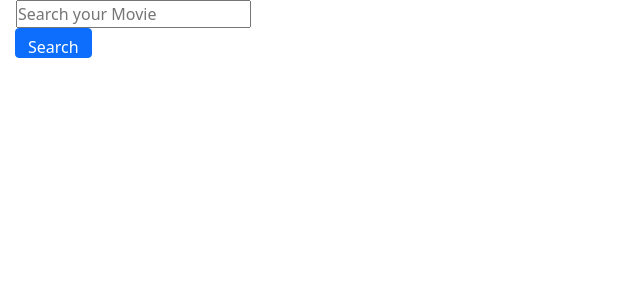
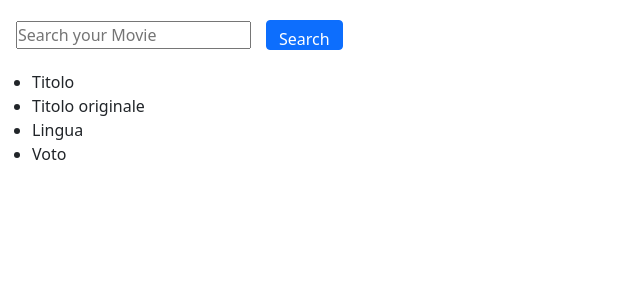
Before and after one commit to artemisia000/https---github.com-artemisia000-vue-boolflix, a Vue app: page / in a window 1280 px wide. Shown: the top 300 px of the page, without its empty margins (0-640 px from the left). Built offline with nearby package versions, Linux system fonts and the light colour scheme; no server answers.

Commit message:
computed ed emit

```diff
--- a/src/App.vue
+++ b/src/App.vue
@@ -1,6 +1,6 @@
 <template>
   <div id="app">
-    <Header />
+    <Header  @newMovie="searchChar"/>
 
     <Main />
 
@@ -10,6 +10,7 @@
 <script>
 import Header from '@/components/Header.vue';
 import Main from '@/components/Main.vue';
+import axios from 'axios';
 
 
 export default {
@@ -17,8 +18,65 @@ export default {
   components: {
     Header,
     Main,
-  }
-}
+  },
+
+ data(){
+    return{
+        listMovie: [],
+        searchText: '',
+    };
+},
+
+computed: {
+  filterChar(){
+    console.log('computed');
+
+    if(this.searchText === ''){
+      return this.listMovie;
+
+    }
+    return  this.listMovie.filter(item => {
+      return item.results.title.tolowerCase().includes(this.searchText.tolowerCase())
+    });
+
+  },
+},
+
+created(){
+    this.getMovie();
+
+},
+
+methods: {
+    getMovie(){
+
+    axios
+        .get('https://api.themoviedb.org/3/search/movie', {
+
+          params: {
+            api_key: '01761d48304ba79f4b1135eba2934ae8',
+            query: 'Wes Anderson',
+          },
+        })
+        .then(result => {
+            console.log(result.data);
+            this.listMovie = result.data;
+        })
+        .catch(error => console.log(error));
+    },
+
+    searchChar(text){
+      console.log(text);
+      this.searchText = text;
+
+    },
+  },
+
+};
+
+
+
+
 </script>
 
 <style lang="scss">
--- /dev/null
+++ b/src/components/Card.vue
@@ -0,0 +1,25 @@
+<template>
+<div class="list">
+    <ul>
+        <li>Titolo</li>
+        <li>Titolo originale</li>
+        <li>Lingua</li>
+        <li>Voto</li>
+    </ul>
+
+</div>
+
+
+</template>
+
+<script>
+export default {
+    name: 'Card',
+
+
+}
+</script>
+
+<style>
+
+</style>
--- a/src/components/Header.vue
+++ b/src/components/Header.vue
@@ -1,23 +1,23 @@
 <template>
-<header>
+<header  class="d-flex align-items-center">
 
-    <form>
+    <form >
         <input type="text"
                class="control ms-3"
                placeholder="Search your Movie"
+               v-model.trim="searchMovie"
+               @keyup.enter="$emit('newMovie', searchMovie)"
 
         >
     </form>
 
     <button class="btn btn-primary "
-
+            type="submit"
+            @click.prevent="$emit('newMovie', searchMovie)"
     >
     Search
 
     </button>
-
-
-
 
 </header>
 
@@ -28,7 +28,15 @@
 export default {
     name: 'Header',
 
+data(){
+    return{
+    searchMovie: null,
+
+   };
+ },
+
 }
+
 </script>
 
 <style  scoped lang="scss">
--- a/src/components/Main.vue
+++ b/src/components/Main.vue
@@ -1,5 +1,6 @@
 <template>
 <main>
+    <Card />
 
 
 </main>
@@ -8,35 +9,16 @@
 </template>
 
 <script>
-import axios from 'axios';
+
+import Card from '@/components/Card.vue';
+
 export default {
     name: 'Main',
 
+    components: {
+        Card,
+    },
 
-data(){
-    return{
-        listMovie: [],
-    };
-},
-
-created(){
-    this.getMovie();
-
-},
-
-methods: {
-    getMovie(){
-
-    axios
-        .get('https://api.themoviedb.org/3/search/movie?api_key=01761d48304ba79f4b1135eba2934ae8&query=wes anderson')
-        .then(result => {
-            console.log(result.data);
-            this.listMovie = result.data;
-        })
-        .catch(error => console.log(error));
-    }
-
-  }
 
 };
 
```
